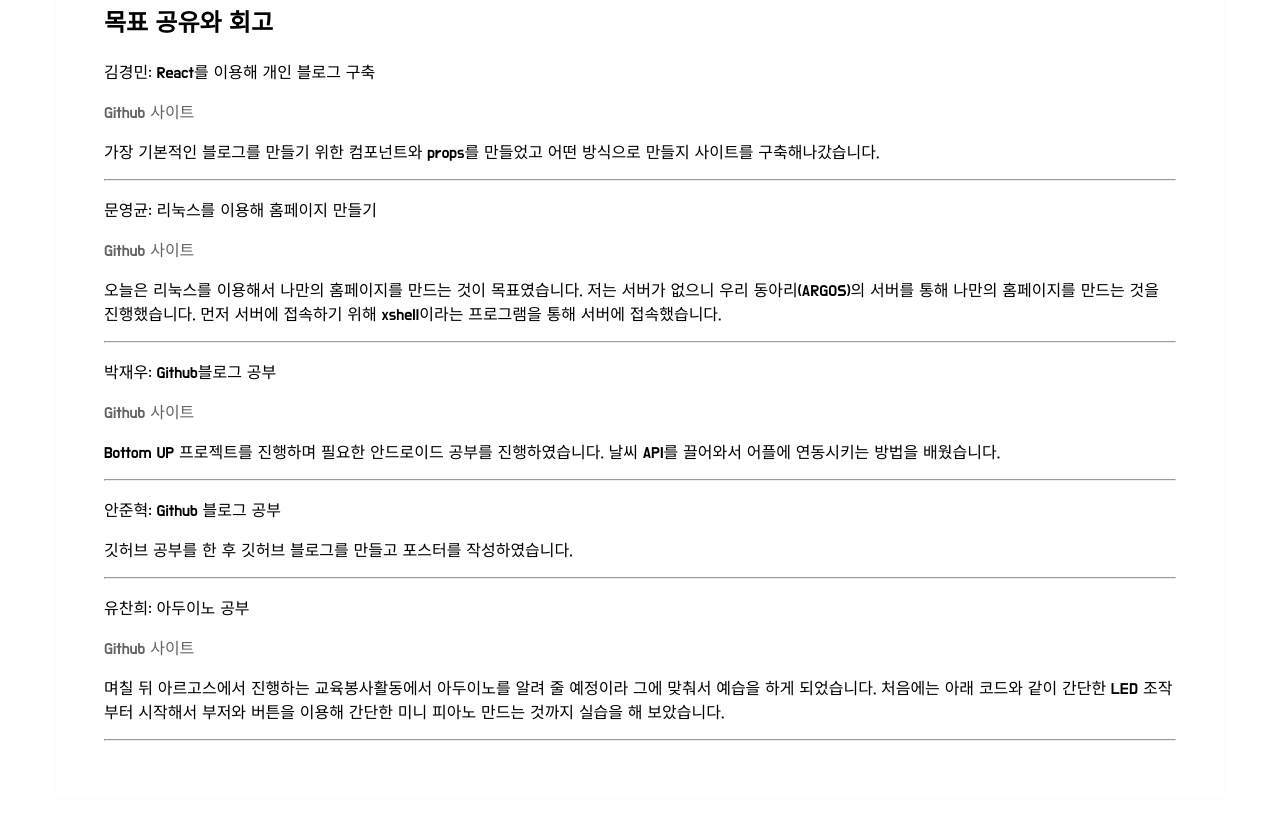
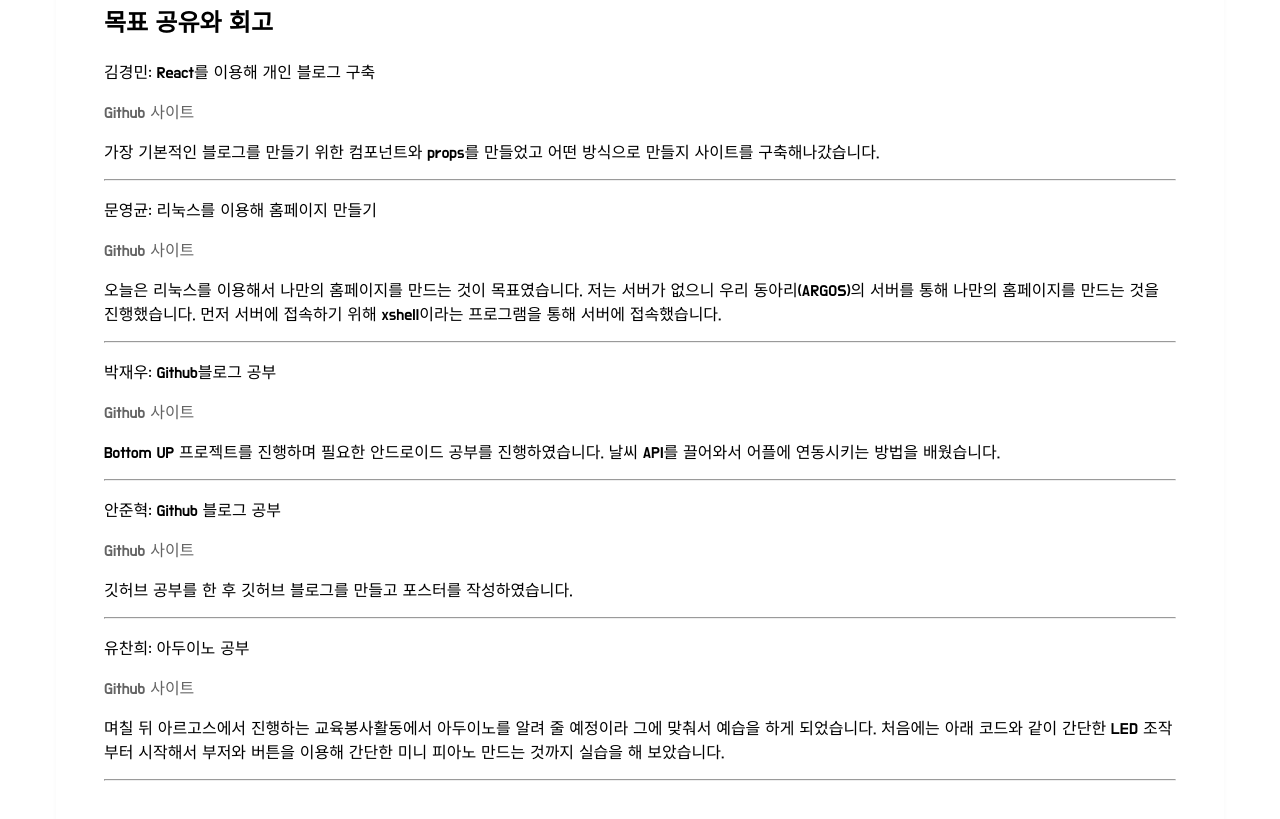
Before and after one commit to MGPOCKY/forsnack, a plain HTML site: page content/second_date.html in a window 1280 px wide. Shown: the part 1165-1984 px from the top of the page. Drawn offline with Linux system fonts and the light colour scheme.

Commit message:
add words

```diff
--- a/content/second_date.html
+++ b/content/second_date.html
@@ -50,7 +50,7 @@
               <p>Bottom UP 프로젝트를 진행하며 필요한 안드로이드 공부를 진행하였습니다. 날씨 API를 끌어와서 어플에 연동시키는 방법을 배웠습니다.</p>
               <hr>
               <p>안준혁: Github 블로그 공부</p>
-              <p><a href="https://ajh99345.github.io/web-development/2019/07/09/1st.html"></a></p>
+              <p><a href="https://ajh99345.github.io/web-development/2019/07/09/1st.html">Github 사이트</a></p>
               <p>깃허브 공부를 한 후 깃허브 블로그를 만들고 포스터를 작성하였습니다.</p>
               <hr>
               <p>유찬희: 아두이노 공부</p>
```
